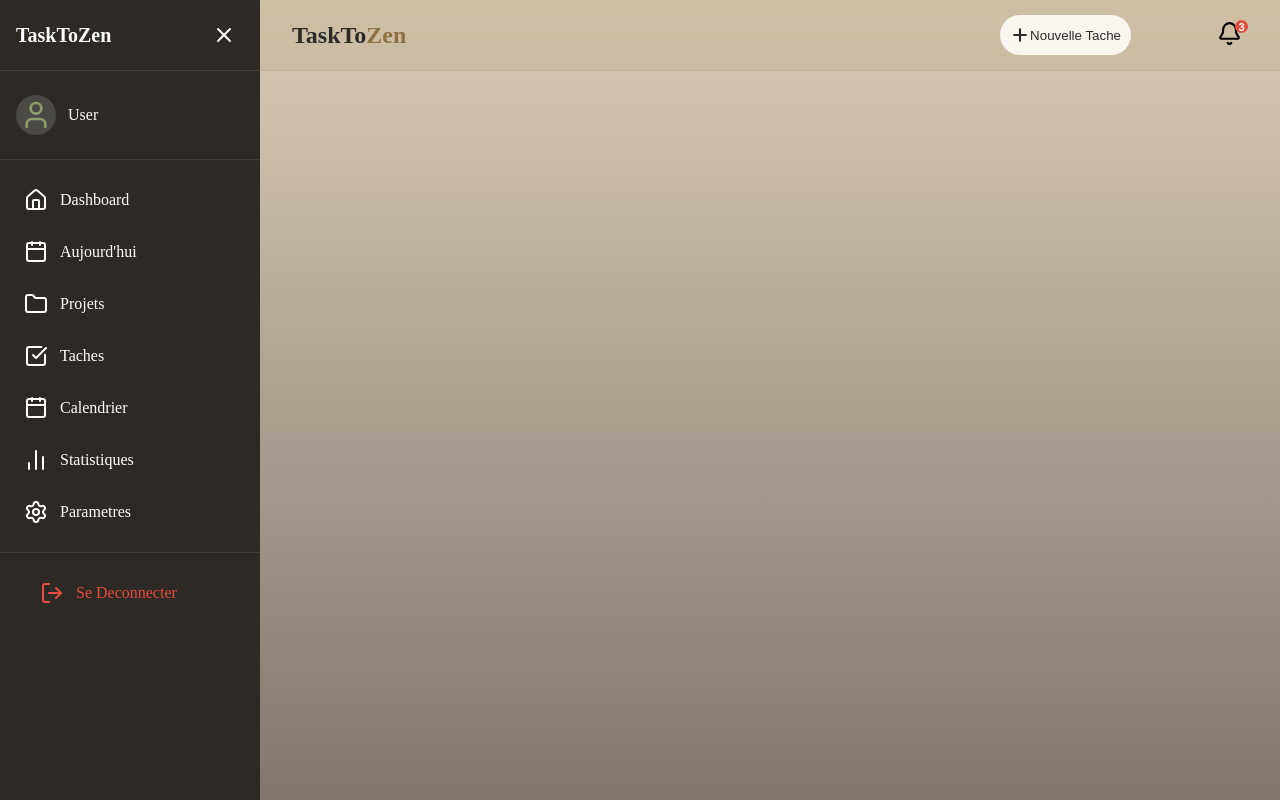
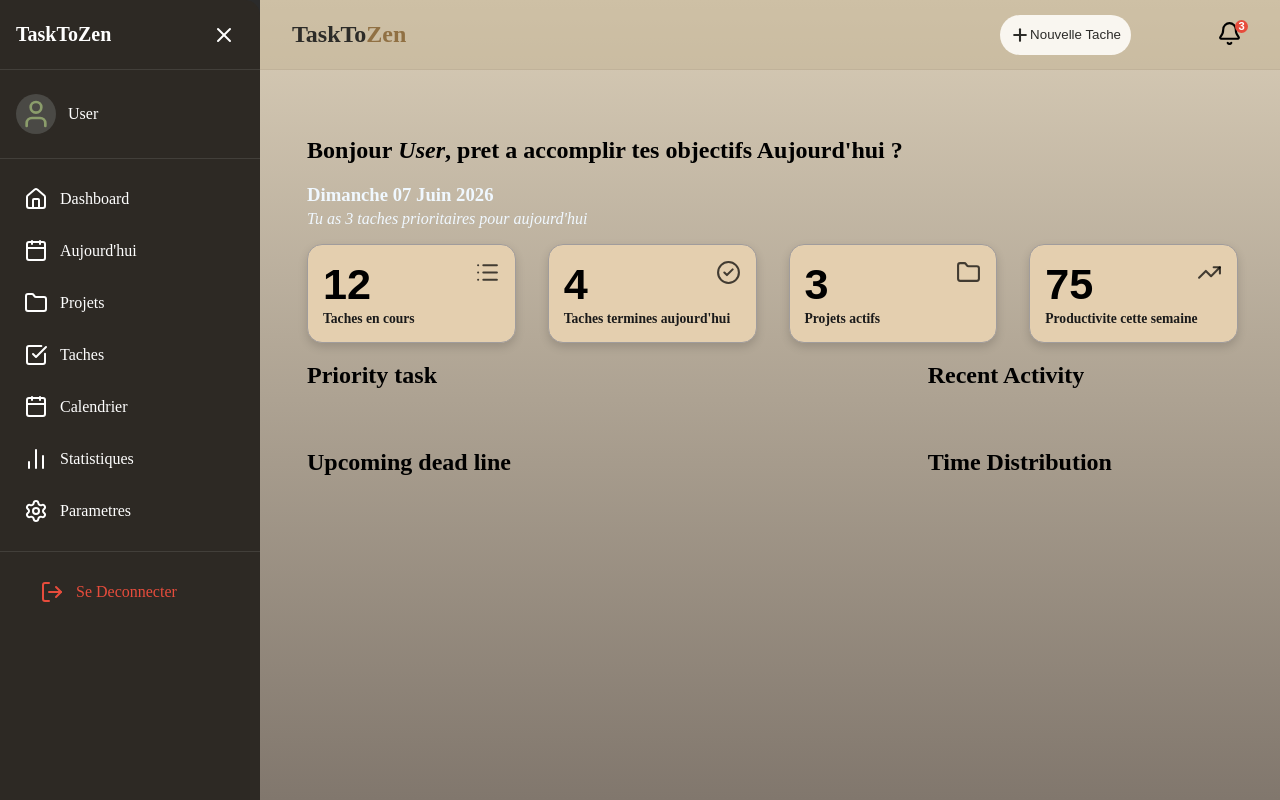
Before and after one commit to avatGit/TaskToZen, a React (Vite) app in the folder client/: page / in a window 1280 px wide. Built offline with nearby package versions, Linux system fonts and the light colour scheme; no server answers.

Commit message:
dashboard UI:stats card

```diff
--- a/client/src/App.css
+++ b/client/src/App.css
@@ -1,3 +1,7 @@
+* {
+  box-sizing: border-box;
+}
+
 .counter {
   font-size: 16px;
   padding: 5px 10px;
@@ -167,7 +171,7 @@
 
   &::before,
   &::after {
-    content: '';
+    content: "";
     position: absolute;
     top: -4.5px;
     border: 5px solid transparent;
--- a/client/src/pages/dashboard/Dashboard.css
+++ b/client/src/pages/dashboard/Dashboard.css
@@ -1,4 +1,7 @@
 .dashboard-container {
+  padding: 15px;
+  padding-right: 10px;
+  width: 100%;
 }
 
 .dashboard-welcome h1 span {
@@ -12,3 +15,33 @@
   margin-top: -15px;
   font-style: italic;
 }
+
+/* Stats */
+.stats-grid-container {
+  width: 100%;
+  display: grid;
+  grid-template-columns: repeat(4, 1fr);
+  grid-template-rows: auto;
+
+  gap: 2rem;
+}
+
+.dashboard-body {
+  display: grid;
+  grid-template-columns: 2fr 1fr;
+}
+
+.dashboard-left-column,
+.dashboard-right-column {
+  display: flex;
+  flex-direction: column;
+  gap: 20px;
+}
+
+@media (max-width: 768px) {
+  .stats-grid-container {
+    /* Changes back to all 4 items in a single straight row on big screens */
+    grid-template-columns: repeat(2, 1fr);
+    grid-template-rows: repeat(2, 1fr);
+  }
+}
--- a/client/src/pages/dashboard/Dashboard.jsx
+++ b/client/src/pages/dashboard/Dashboard.jsx
@@ -1,7 +1,7 @@
 import React from "react";
 import { useAuth } from "../../hooks/useAuth";
 import "./Dashboard.css";
-import StatsCard from "./components/Stats/StatsCard";
+import StatsCard from "./components/Stats/StatsCard.jsx";
 import StatsGrid from "./components/Stats/StatsGrid";
 import RecentActivity from "./components/Activity/RecentActivity";
 import TaskItem from "./components/Tasks/TaskItem";
@@ -30,16 +30,22 @@
         <h3 style={{ textTransform: "capitalize" }}>{formatedDate}</h3>
         <p>Tu as 3 taches prioritaires pour aujourd'hui</p>
       </section>
-      <section className="dashboard-stats-cards">
-        <StatsCard />
+
+      <section className="dashboard-stats-section">
+        <StatsGrid />
       </section>
+
       <section className="dashboard-body">
         <div className="dashboard-left-column">
+          <h2>Priority task</h2>
           <PriorityTask />
+          <h2>Upcoming dead line</h2>
           <UpComingDeadLine />
         </div>
-        <div className="dashorboard-right-column">
+        <div className="dashboard-right-column">
+          <h2>Recent Activity</h2>
           <RecentActivity />
+          <h2>Time Distribution</h2>
           <TimeDistribution />
         </div>
       </section>
--- /dev/null
+++ b/client/src/pages/dashboard/components/Stats/StatsCard.css
@@ -0,0 +1,46 @@
+.card-item {
+  background-color: #e4cfaf;
+  padding: 15px;
+  border: 1px solid rgb(160, 156, 156);
+  border-radius: 15px;
+  box-shadow: 0px 4px 10px rgba(0, 0, 0, 0.15);
+  display: flex;
+  flex-direction: column;
+  transition:
+    transform 0.3s ease,
+    box-shadow 0.3s ease;
+}
+.card-item:hover {
+  transform: translateY(-4px);
+  box-shadow: 0px 8px 16px rgba(131, 86, 42, 0.378);
+  border-color: rgb(231, 213, 171);
+}
+
+.card-value-icon {
+  display: flex;
+  justify-content: space-between;
+}
+
+.card-value {
+  font-size: 2.7rem;
+  font-family: Arial, Helvetica, sans-serif;
+  font-weight: bold;
+  margin: 0;
+}
+.card-title p {
+  font-size: 0.85rem;
+  color: rgb(26, 26, 26);
+  margin: 0;
+  margin-top: 2px;
+}
+.card-icon {
+  width: 25px;
+  height: 25px;
+  color: rgba(0, 0, 0, 0.716);
+}
+
+@media (max-width: 768px) {
+  .card-value {
+    font-size: 2rem;
+  }
+}
--- a/client/src/pages/dashboard/components/Stats/StatsCard.jsx
+++ b/client/src/pages/dashboard/components/Stats/StatsCard.jsx
@@ -1 +1,15 @@
-export default function StatsCard() {}
+import "./StatsCard.css";
+
+export default function StatsCard({ value, label, icon: Icon }) {
+  return (
+    <div className="card-item">
+      <div className="card-value-icon">
+        <h4 className="card-value">{value}</h4>
+        <Icon className="card-icon" />
+      </div>
+      <div className="card-title">
+        <p>{label}</p>
+      </div>
+    </div>
+  );
+}
--- a/client/src/pages/dashboard/components/Stats/StatsGrid.jsx
+++ b/client/src/pages/dashboard/components/Stats/StatsGrid.jsx
@@ -1 +1,22 @@
-export default function StatsGrid() {}
+import StatsCard from "./StatsCard.jsx";
+import { List, CircleCheck, Folder, TrendingUp } from "lucide-react";
+
+export default function StatsGrid() {
+  return (
+    <div className="stats-grid-container">
+      <StatsCard value={12} label="Taches en cours" icon={List} />
+      <StatsCard
+        value={4}
+        label="Taches termines aujourd'hui"
+        icon={CircleCheck}
+      />
+      <StatsCard value={3} label="Projets actifs" icon={Folder} />
+
+      <StatsCard
+        value={75}
+        label="Productivite cette semaine"
+        icon={TrendingUp}
+      />
+    </div>
+  );
+}
--- a/client/src/pages/dashboard/components/layout/DashboardLayout.jsx
+++ b/client/src/pages/dashboard/components/layout/DashboardLayout.jsx
@@ -2,6 +2,7 @@
 import SideBar from "./Sidebar";
 import Header from "./Header";
 import "./DashboardLayout.css";
+import Dashboard from "../../Dashboard";
 
 export default function DashboardLayout({ children }) {
   const [isCollapsed, setIsCollapsed] = useState(false);
@@ -31,7 +32,9 @@
             />
           </header>
 
-          <div className="dashboard-main-content">{children}</div>
+          <div className="dashboard-main-content">
+            <Dashboard />
+          </div>
         </div>
       </div>
     </>
```
